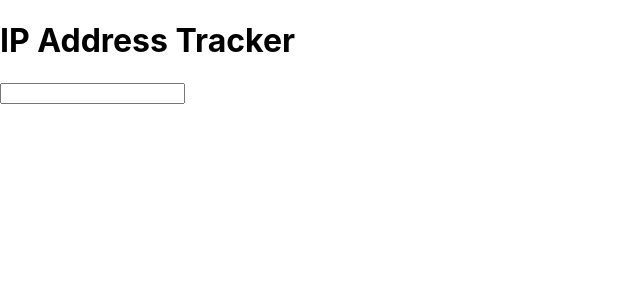
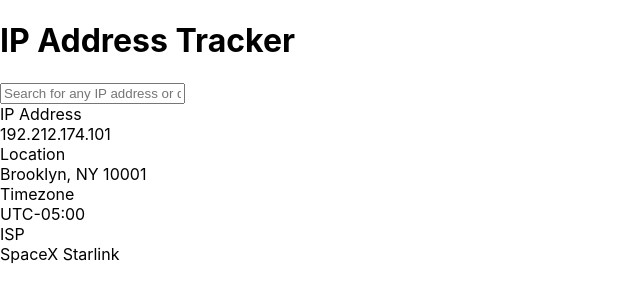
Before and after one commit to Kimbo0o/ip-address-tracker, a Next.js app: page / in a window 1280 px wide. Shown: the top 302 px of the page, without its empty margins (0-640 px from the left). Built offline with nearby package versions, Linux system fonts and the light colour scheme.

Commit message:
Added main template

```diff
--- a/pages/_app.tsx
+++ b/pages/_app.tsx
@@ -1,4 +1,4 @@
-import "../styles/globals.css";
+import "../styles/globals.scss";
 import type { AppProps } from "next/app";
 
 function MyApp({ Component, pageProps }: AppProps) {
--- a/pages/index.tsx
+++ b/pages/index.tsx
@@ -1,20 +1,49 @@
 import type { NextPage } from "next";
 import Head from "next/head";
-import Image from "next/image";
-import styles from "../styles/Home.module.css";
+import { useState } from "react";
+import styles from "../styles/Home.module.scss";
 
 const Home: NextPage = () => {
+  const [ip, setIp] = useState("192.212.174.101");
+  const [location, setLocation] = useState("Brooklyn, NY 10001");
+  const [timezone, setTimezone] = useState("UTC-05:00");
+  const [isp, setIsp] = useState("SpaceX Starlink");
+
   return (
-    <div className="container">
+    <div className={styles.container}>
       <Head>
         <title>Frontend Mentor | IP Address Tracker</title>
         <meta name="description" content="Frontend Mentor Challenge" />
         <link rel="icon" type="iamge/png" href="/favicon-32x32.png" />
       </Head>
-      <header>
+      <header className={styles.header}>
         <h1>IP Address Tracker</h1>
-        <input type="text" className="ip-input"></input>
+        <input
+          type="text"
+          className={styles["input-address"]}
+          placeholder="Search for any IP address or domain"
+        ></input>
       </header>
+      <main>
+        <div className={styles["information-wrap"]}>
+          <div className={styles.information}>
+            <div className={styles.label}>IP Address</div>
+            <div className={styles.value}>{ip}</div>
+          </div>
+          <div className={styles.information}>
+            <div className={styles.label}>Location</div>
+            <div className={styles.value}>{location}</div>
+          </div>
+          <div className={styles.information}>
+            <div className={styles.label}>Timezone</div>
+            <div className={styles.value}>{timezone}</div>
+          </div>
+          <div className={styles.information}>
+            <div className={styles.label}>ISP</div>
+            <div className={styles.value}>{isp}</div>
+          </div>
+        </div>
+      </main>
     </div>
   );
 };
--- /dev/null
+++ b/styles/Home.module.scss
@@ -0,0 +1,22 @@
+.container {
+}
+
+.header {
+}
+
+.input-address {
+}
+
+.main {
+}
+
+.information-wrap {
+}
+
+.information {
+  .label {
+  }
+
+  .value {
+  }
+}
```
Also changed, not shown: styles/Home.module.css (added), styles/globals.scss (renamed from styles/globals.css).
